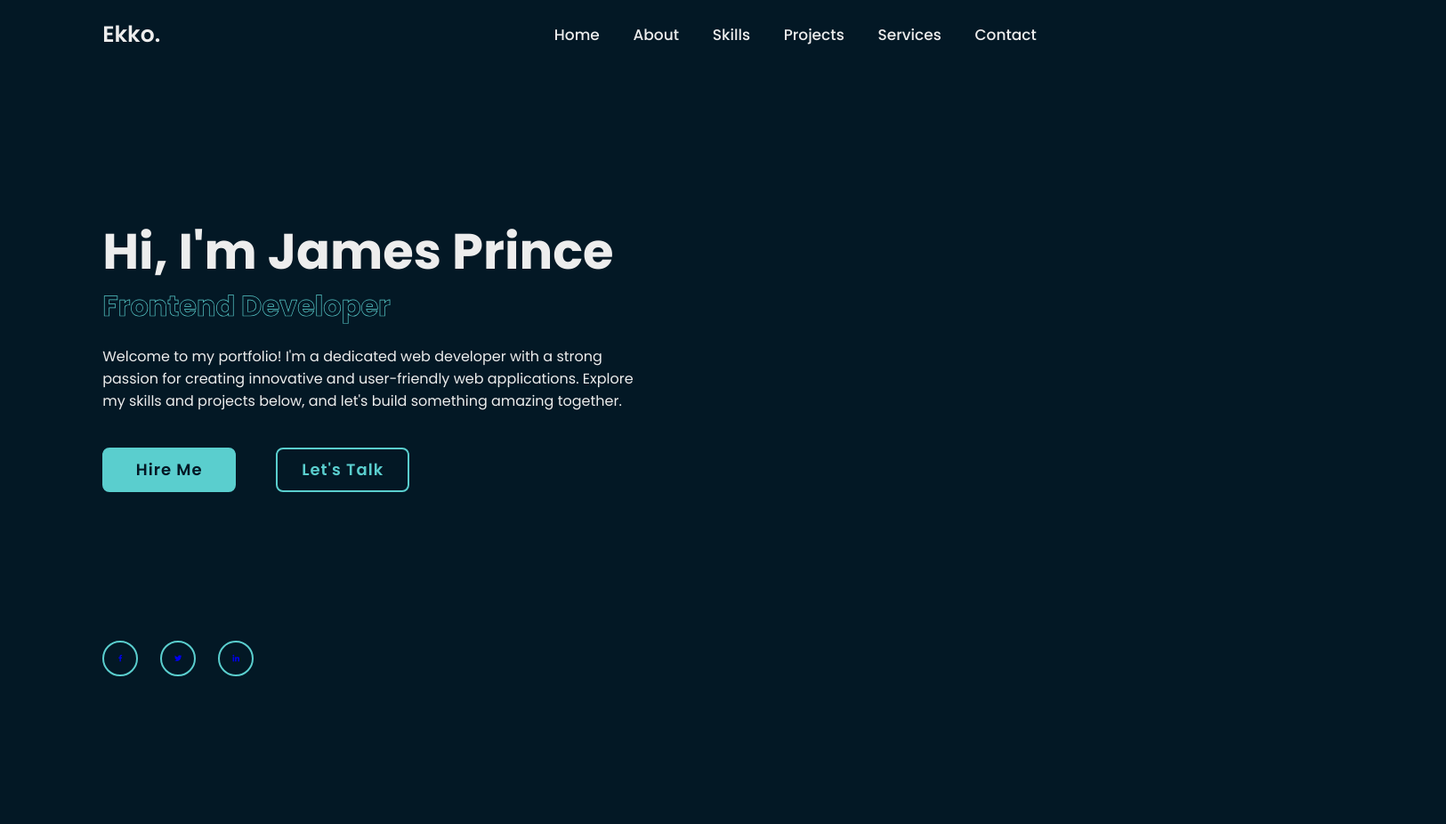
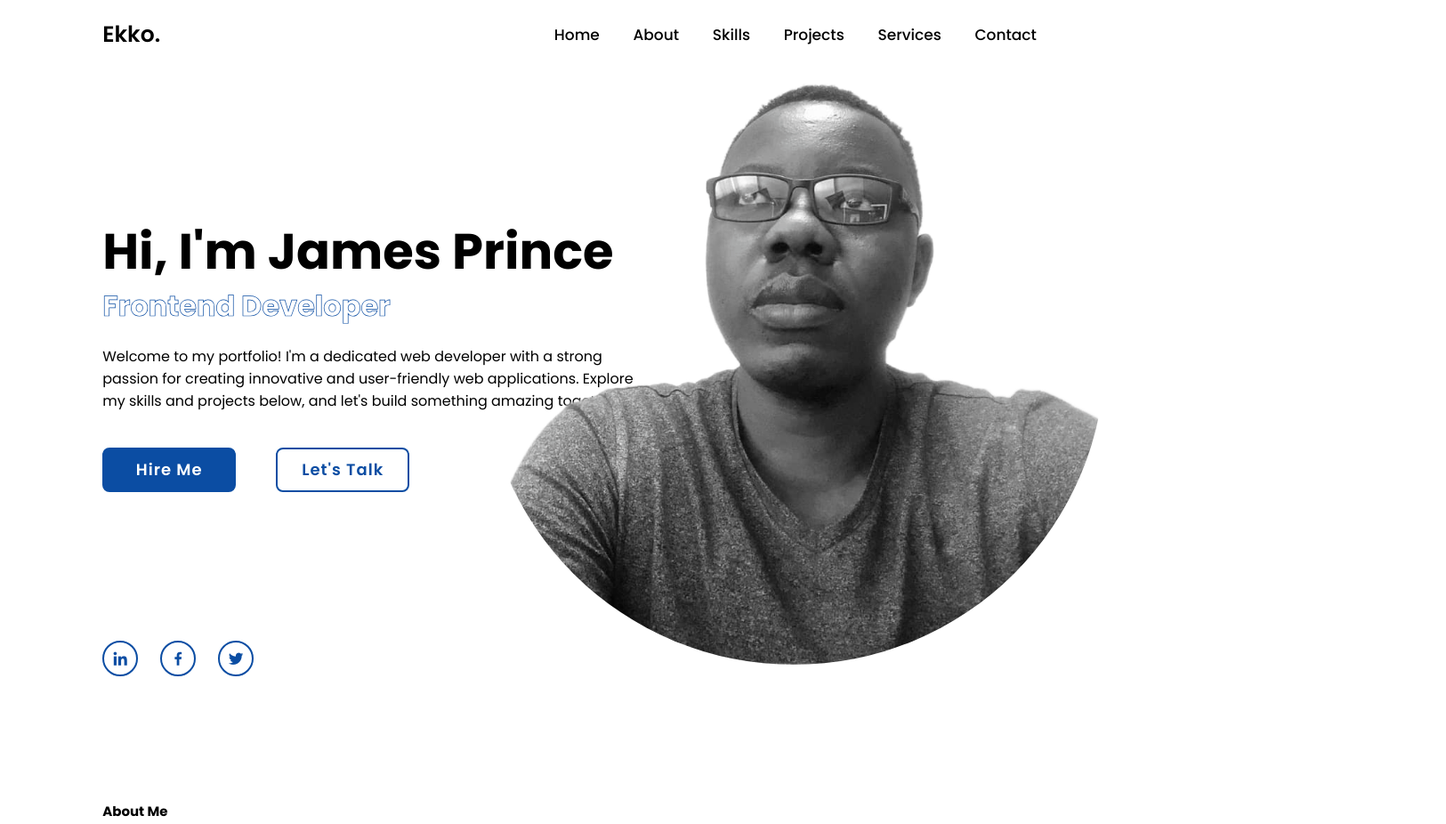
Before and after one commit to JamesrPrince/p01_portfolio, a plain HTML site: page index.html in a window 1280 px wide. Shown: the top 926 px of the page at 89% size, 1625 px wide, since content can reach past the window. Before the commit the page ends 800 px from the top, so only its background shows below. Drawn offline with nearby package versions, Linux system fonts and the light colour scheme.

Commit message:
📖Doc: Started working on About Me section

```diff
--- a/index.html
+++ b/index.html
@@ -46,10 +46,37 @@
 				</div>
 			</div>
 
+			<div class="home-img">
+				<img src="/images/ekko01_no_bg.png" alt="James Prince looking up">
+			</div>
+
 			<div class="home-sci">
-				<a href="#"><i class="bx bxl-facebook"></i></a>
-				<a href="#"><i class="bx bxl-twitter"></i></a>
-				<a href="#"><i class="bx bxl-linkedin"></i></a>
+				<a href="https://www.linkedin.com/in/princemchisenga/"><i class="bx bxl-linkedin"></i></a>
+				<a href="https://www.facebook.com/ekkojprince"><i class="bx bxl-facebook"></i></a>
+				<a href="https://twitter.com/ChisengaPrince"><i class="bx bxl-twitter"></i></a>
+
+			</div>
+
+			<!-- <div class="home-imgHover"></div> -->
+		</section>
+
+		<!-- About Section Design -->
+
+		<section class="about" id="about">
+			<h2 class="heading">About <span>Me</span></h2>
+
+			<div class="about-img">
+				<img src="/images/ekko03_no_bg.png" alt="James Prince smiling">
+				<span class="circle-spin"></span>
+			</div>
+
+			<div class="about-content">
+				<h3>Frontend Developer</h3>
+				<p>Lorem ipsum dolor sit amet consectetur adipisicing elit. Minus, eaque in distinctio nesciunt esse nemo doloribus reprehenderit laboriosam accusamus, dignissimos eum quia atque facilis provident quibusdam ea necessitatibus illum quae vel architecto ipsam aut pariatur dolores asperiores! Aliquid, similique accusantium.</p>
+
+				<div class="btn-box btns">
+					<a href="#" class="btn">Read More</a>
+				</div>
 			</div>
 		</section>
 
--- a/styles.css
+++ b/styles.css
@@ -12,10 +12,10 @@
 }
 
 :root {
-	--bg-color: #031825;
-	--second-bg-color: #f4bf96;
-	--text-color: #ededed;
-	--main-color: #5acece;
+	--bg-color: #fff;
+	--second-bg-color: #f3ece6;
+	--text-color: black;
+	--main-color: #0b4da3;
 }
 
 html {
@@ -76,7 +76,6 @@ section {
 	display: flex;
 	align-items: center;
 	padding: 0 9%;
-}
 
 .home-content {
 	max-width: 60rem;
@@ -87,6 +86,23 @@ section {
 	font-weight: 700;
 	line-height: 1.3;
 }
+
+.home-img {
+	position: absolute;
+	right: 38px;
+	/* width: 45%; */
+	/* height: 100%; */
+	/* transition: 3s; */
+}
+
+.home-img img {
+	border-radius: 50%;
+	width: 700px;
+	background: transparent;
+	outline: none;
+	transition: 3s;
+}
+
 
 .home-content .text-animate {
 	position: relative;
@@ -183,4 +199,40 @@ section {
 	background: transparent;
 	border: 0.2rem solid var(--main-color);
 	border-radius: 50%;
+	font-size: 20px;
+	color: var(--main-color);
+	z-index: 1;
+	overflow: hidden;
+	transition: .5s;
 }
+
+.home-sci a:hover {
+	color: var(--bg-color);
+}
+
+.home-sci a::before {
+	content: '';
+	position: absolute;
+	top: 0;
+	left: 0;
+	width: 0;
+	height: 100%;
+	background: var(--main-color);
+	z-index: -1;
+	transition: .5s;
+}
+
+.home-sci a:hover:before {
+	width: 100%;
+
+}
+
+/* .home-imgHover {
+	position: absolute;
+	top: 0;
+	right: 0;
+	background: transparent;
+	width: 45%;
+	height: 100%;
+	border: 2px solid red;
+} */
```
Also changed, not shown: images/ekko01_no_bg.png (added), images/ekko03_no_bg.png (added), images/hero_01.jpg (added), images/hero_02.jpg (added).
